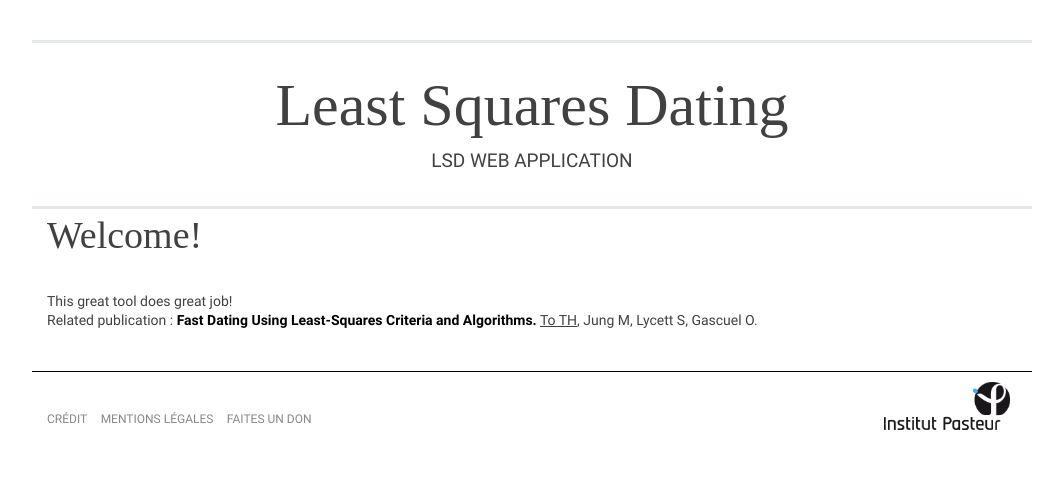
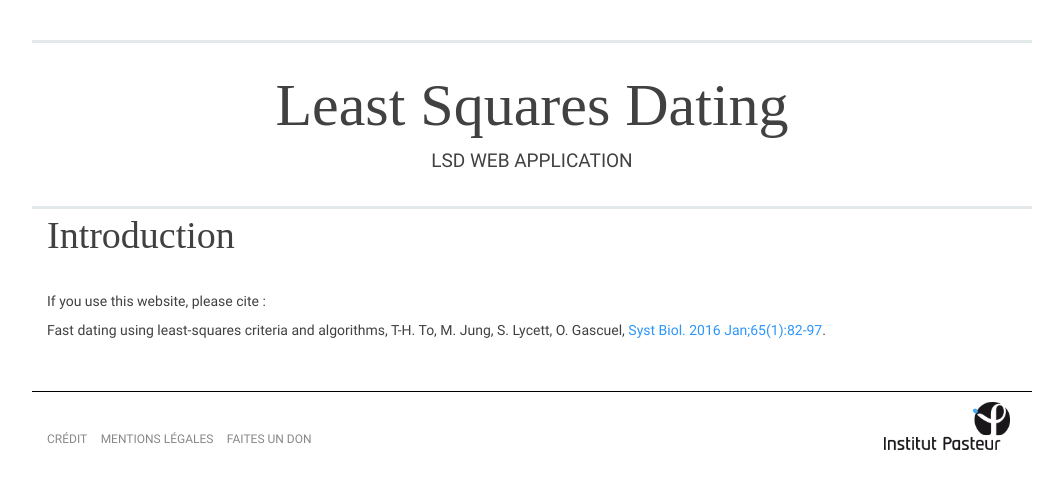
Before and after one commit to evolbioinfo/lsd-web, a Django app: page / in a window 1280 px wide. Shown: the part 90-579 px from the top of the page, without its empty margins (108-1171 px from the left). Run offline with Django 3.2, Linux system fonts and the light colour scheme; some libraries are stand-ins or nearby versions; some web fonts are replaced.

Commit message:
Corrected home

```diff
--- a/lsd_web/lsd/templates/lsd/home.html
+++ b/lsd_web/lsd/templates/lsd/home.html
@@ -1,9 +1,15 @@
 {% extends "lsd/base_generic.html" %}
 
 {% block content %}
-<h1>Welcome!</h1>
+<h1>Introduction</h1>
 <div>
-    This great tool does great job! <br/>
-    Related publication : <a href="http://www.ncbi.nlm.nih.gov/pmc/articles/PMC4678253/pdf/syv068.pdf" target="_blank" style="color:#000; text-decoration:none;"><b>Fast Dating Using Least-Squares Criteria and Algorithms.</b></a> <u>To TH</u>, Jung M, Lycett S, Gascuel O.
+
+  <p></p>
+
+  <p>If you use this website, please cite :</p>
+
+  <p>
+Fast dating using least-squares criteria and algorithms, T-H. To, M. Jung, S. Lycett, O. Gascuel, <a href="http://www.ncbi.nlm.nih.gov/pubmed/26424727">Syst Biol. 2016 Jan;65(1):82-97</a>.
+  </p>
 </div>
 {% endblock %}
```
